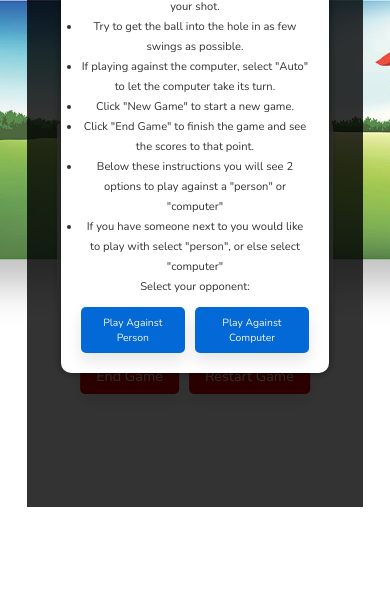
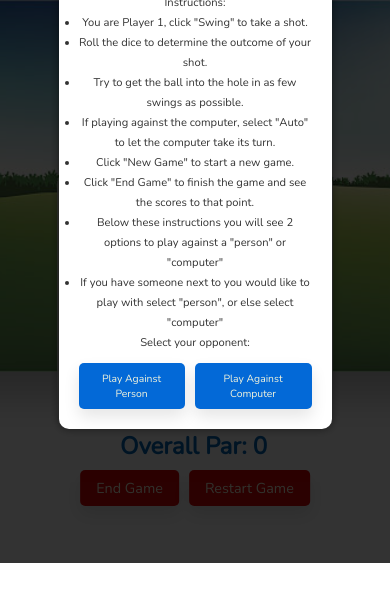
Before and after one commit to dickiegog/P_2_golf_game, a plain HTML site: page index.html in a window 390 px wide. Shown: the top 602 px of the page. Drawn offline with nearby package versions, Linux system fonts and the light colour scheme.

Commit message:
UI fixes for instructions

```diff
--- a/assets/css/style.css
+++ b/assets/css/style.css
@@ -24,7 +24,6 @@ body {
 	align-items: center;
 	justify-content: center;
 	max-height: fit-content;
-	overflow-x: hidden;
 }
 
 main {
@@ -38,7 +37,6 @@ main {
 	display: flex;
 	justify-content: space-around;
 	align-items: center;
-	overflow-x: hidden;
 }
 /* Player boxes */
 .player {
@@ -227,6 +225,7 @@ main {
 	font-size: 1.4rem;
 	line-height: 2.5rem;
 	border-radius: 10px;
+	height: auto;
 	box-shadow: 0 0 10px rgba(0, 0, 0, 0.5);
 	text-align: center;
 	max-width: 80%;
@@ -283,7 +282,8 @@ main {
 		margin-top: -5px;
 	}
 	.instructions-content {
-		max-height: 120%;
+		height: autofd;
+		max-height: 100%;
 	}
 	.player {
 		margin: 1rem 0;
@@ -302,7 +302,7 @@ main {
 		font-size: 3rem;
 	}
 }
-/* Media Query for screens below 600px */
+/* Media Query for screens below 640px */
 @media (max-width: 640px) {
 	main {
 		margin-top: 20rem;
@@ -349,7 +349,8 @@ main {
 		margin-top: -100px;
 		margin-bottom: 0;
 		backdrop-filter: blur(0px);
-		height: auto;
+		height: fill-available;
+		max-height: 100%;
 		overflow-x: visible;
 	}
 
@@ -368,8 +369,11 @@ main {
 	}
 	.instructions-popup {
 		margin-top: -100px;
-		width: 86%;
-		height: 100%;
+		width: 100%;
+		max-height: none;
+	}
+	.instructions-content {
+		width: 70%;
 	}
 	.player {
 		padding-bottom: 0;
```
